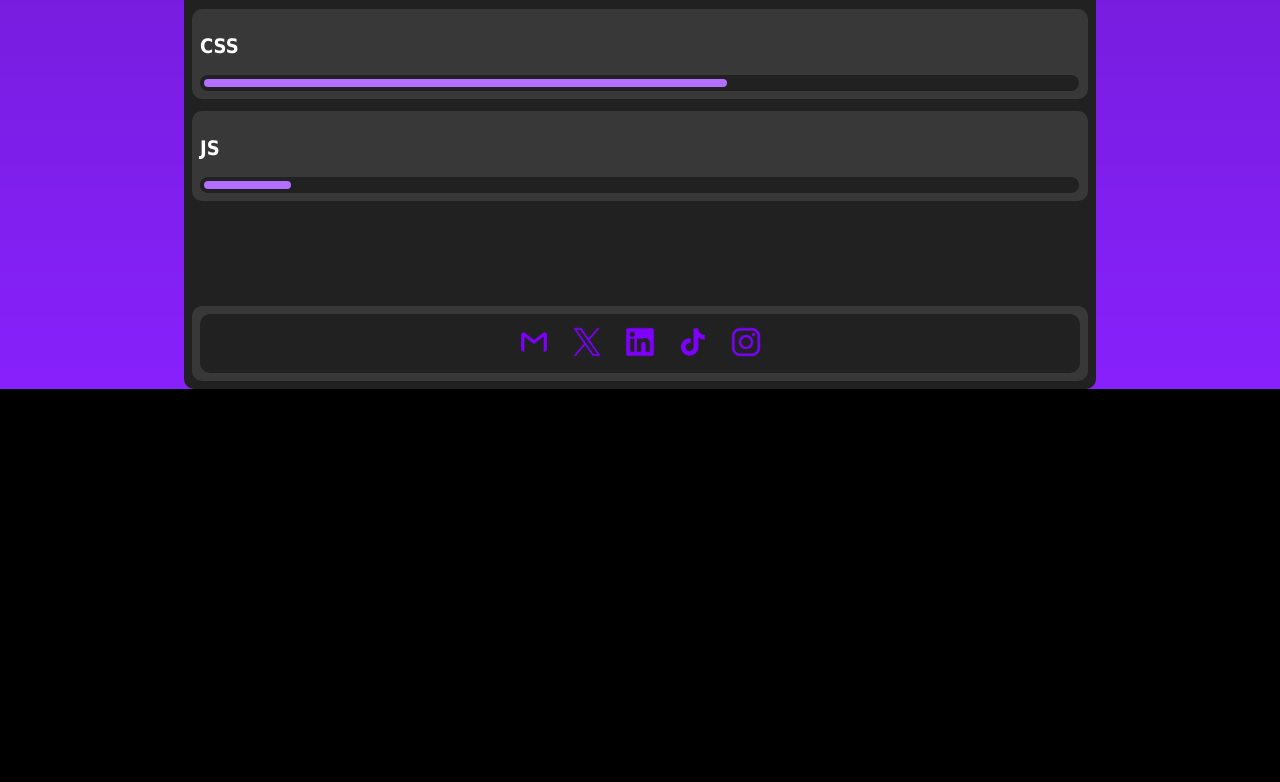
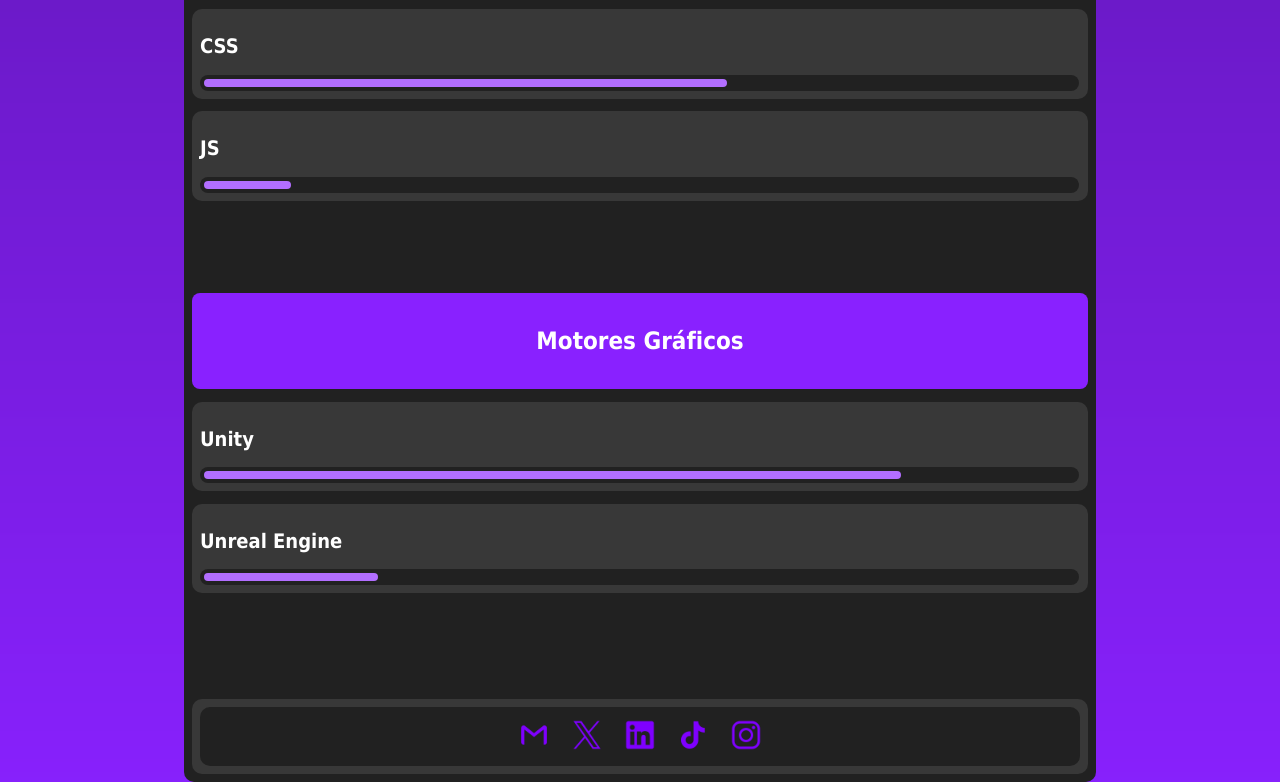
Before and after one commit to Frambueesaa/Frambueesaa.github.io, a plain HTML site: page home.html in a window 1280 px wide. Shown: the part 3628-4410 px from the top of the page. Before the commit the page ends 4017 px from the top, so only its background shows below. Drawn offline with Linux system fonts and the light colour scheme.

Commit message:
Motores graficos

```diff
--- a/home.html
+++ b/home.html
@@ -235,6 +235,24 @@
             </div>
         </div>
 
+        <!-- SECCION MOTORES -->
+
+        <div class="box100 titleHeader">
+            <h1 class="sectionHeader">Motores Gráficos</h1>
+        </div>
+        <div class="box100 stylizedBox">
+            <h2>Unity</h2>
+            <div class="barContainer">
+                <div class="bar80"></div>
+            </div>
+        </div>
+        <div class="box100 stylizedBox">
+            <h2>Unreal Engine</h2>
+            <div class="barContainer">
+                <div class="bar20"></div>
+            </div>
+        </div>
+
         <!-- SECCION FOOTER -->
 
         <div class="spacerBox"></div>
```
